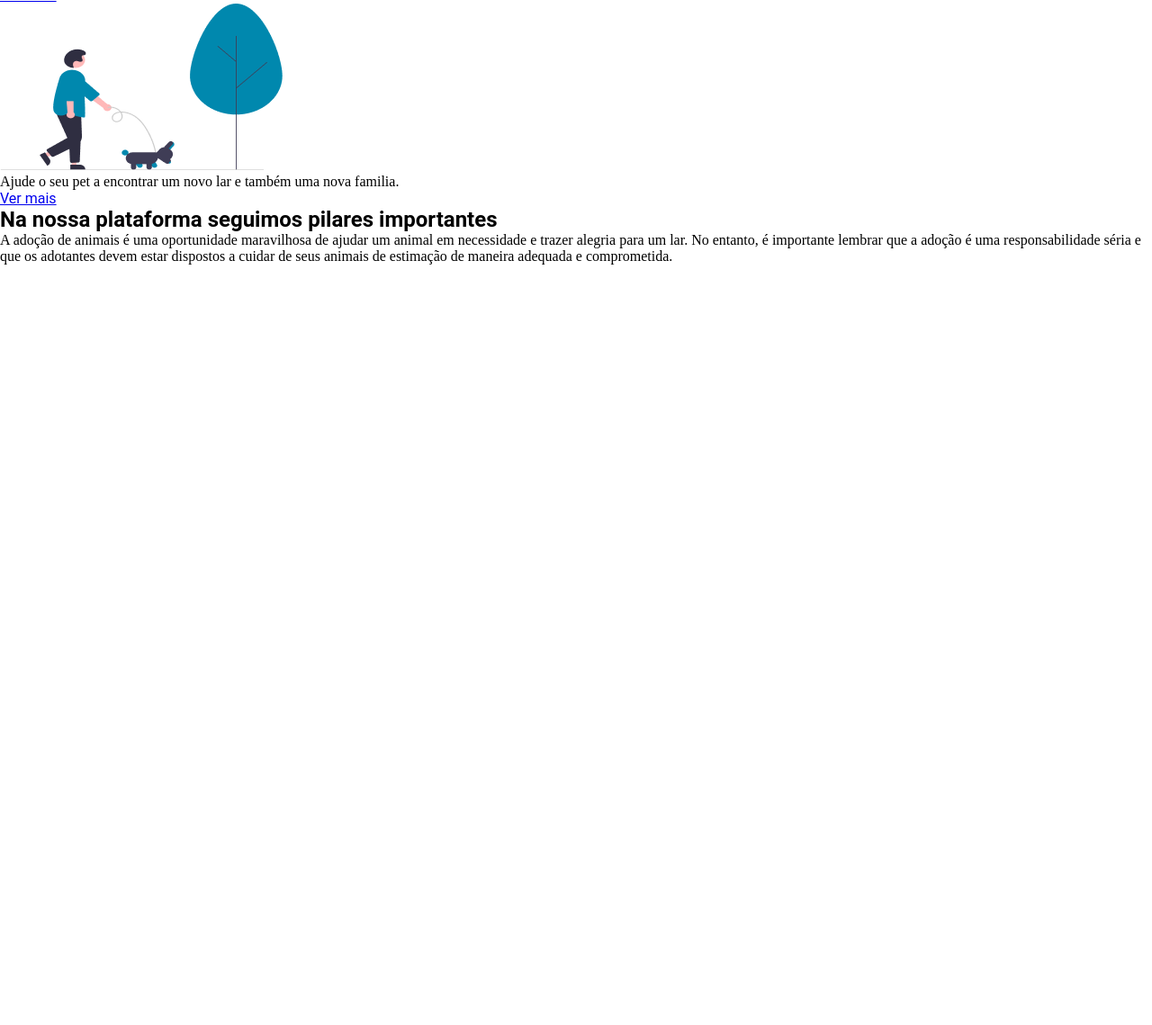
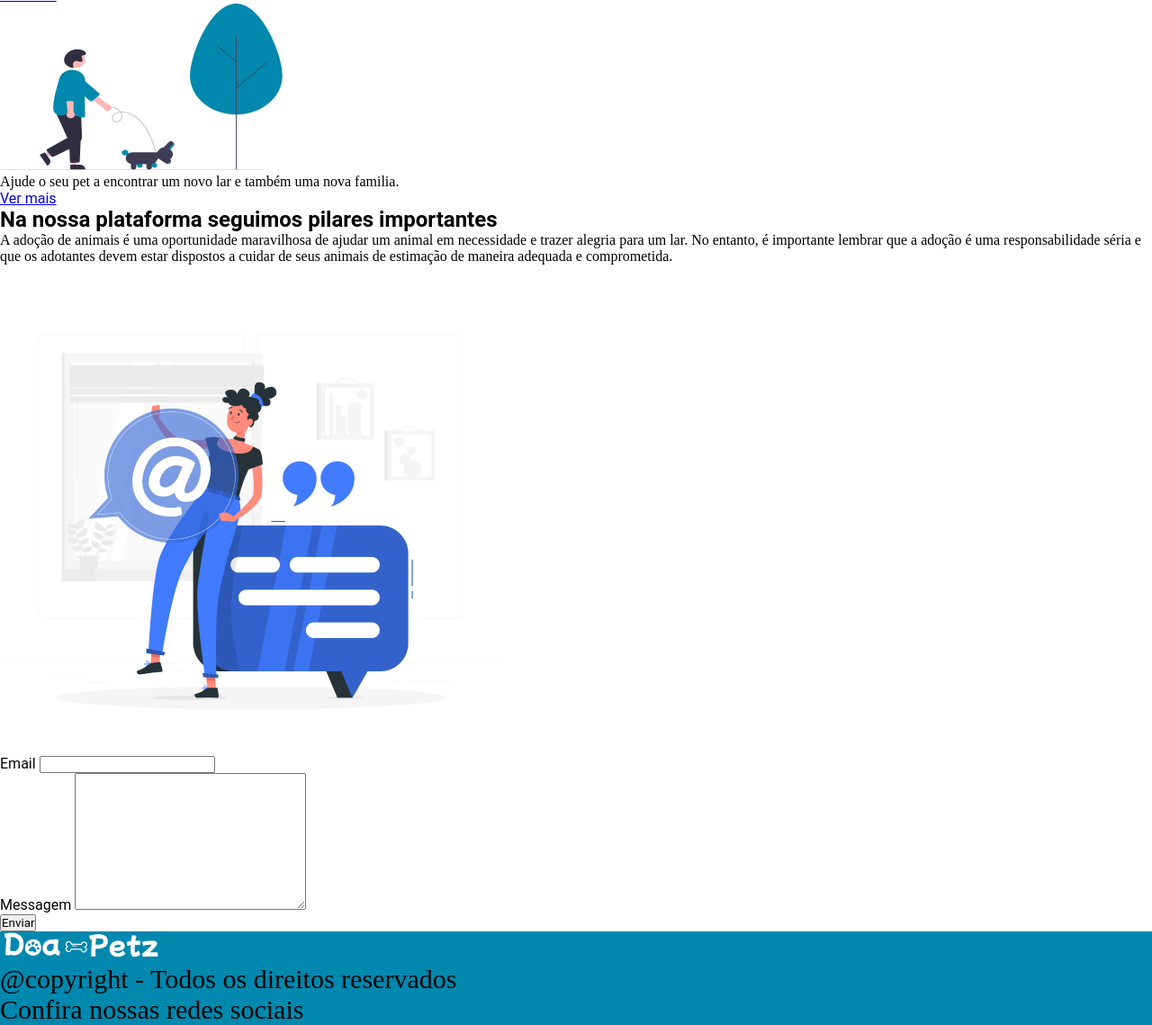
Before and after one commit to FabricioMitsuo/projeto_doaPetz, a plain HTML site: page index.html in a window 1280 px wide. Shown: the part 838-1977 px from the top of the page at 90% size. Before the commit the page ends 1182 px from the top, so only its background shows below. Drawn offline with Linux system fonts and the light colour scheme; files whose address does not match are found by name.

Commit message:
alteracao doaPetz

```diff
--- a/index.html
+++ b/index.html
@@ -76,7 +76,8 @@
         <section class="sobre_plataforma">
             <div>
                 <h2>Na nossa plataforma seguimos pilares importantes</h2>
-                <p>A adoção de animais é uma oportunidade maravilhosa de ajudar um animal em necessidade e trazer alegria
+                <p>A adoção de animais é uma oportunidade maravilhosa de ajudar um animal em necessidade e trazer
+                    alegria
                     para um lar. No entanto, é importante lembrar que a adoção é uma responsabilidade séria e que os
                     adotantes devem estar dispostos a cuidar de seus animais de estimação de maneira adequada e
                     comprometida.</p>
@@ -91,11 +92,32 @@
         </section>
 
         <section class="contato">
+            <div>
+                <img src="./image/4957139 1.png" alt="contato">
+            </div>
+            <form>
+                <div>
+                    <label for="email">Email</label>
+                    <input type="text" id="email" name="" />
+                </div>
+                <div>
+                    <label for="mensagem">Messagem</label>
+                    <textarea name="" id="mensagem" cols="30" rows="10"></textarea>
+                </div>
+                <button>Enviar</button>
+            </form>
+
         </section>
 
     </main>
+    <footer>
+        <div class="logo">
+            <img src="image/doapetz2 1.png" alt="logo doapetz">
+        </div>
+            <p>@copyright - Todos os direitos reservados</p>
+            <p>Confira nossas redes sociais</p>
 
-    <footer>
+
 
     </footer>
 
--- a/style.css
+++ b/style.css
@@ -11,7 +11,7 @@ header {
     width: 100%;
     align-items: center;
     height: 88px;
-    box-shadow: 0px 1px 10px rgba(0, 0, 0, 0.1);/* da uma efeito de sombra no elemento */
+    box-shadow:(#FF6E22);/* da uma efeito de sombra no elemento */
 
 
 
@@ -59,7 +59,7 @@ p {
 .banner{
     display:flex;
     width:100%;
-    background-color: blue;
+    background-color
     justify-content: space-between;
     align-items: center;
     height: 500px;
@@ -115,3 +115,21 @@ h1{
 
 
 }
+footer{
+    background-color: #0088AE;
+
+}
+
+footer p{
+    font-size: 30px;
+
+}
+
+
+
+footer .logo{
+    font-size:20px;
+    display: block;
+
+
+}
```
Also changed, not shown: image/4957139 1.png (added), image/doapetz2 1.png (added). Lines whose indentation alone changed are shown as unchanged.
